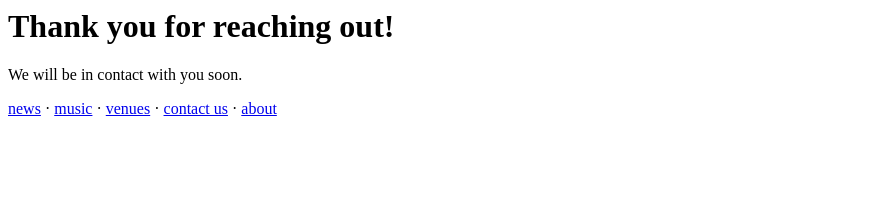
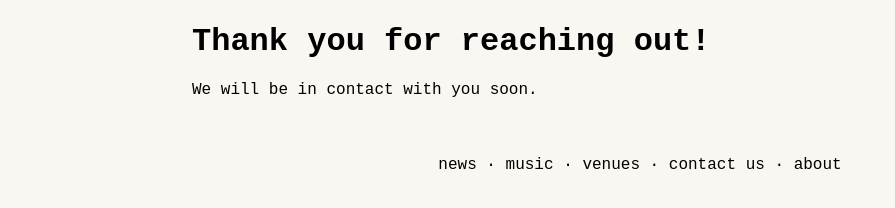
Before and after one commit to bazalaki/LOUDMOUTH, a plain HTML site: page reply.html in a window 1280 px wide. Shown: the whole page, without its empty margins (0-895 px from the left). Drawn offline with Linux system fonts and the light colour scheme.

Commit message:
Update reply.html

```diff
--- a/reply.html
+++ b/reply.html
@@ -4,7 +4,7 @@
     <meta http-equiv="X-UA-Compatible" content="IE=edge">
     <title>LOUDMOUTH || Contact</title>
     <meta name="viewport" content="width=device-width, initial-scale=1">
-    <link rel="stylesheet" type="css" m href="loudmouth.css" />
+    <link rel="stylesheet" m href="loudmouth.css" />
 </head>
 <body>
     <main>
```
